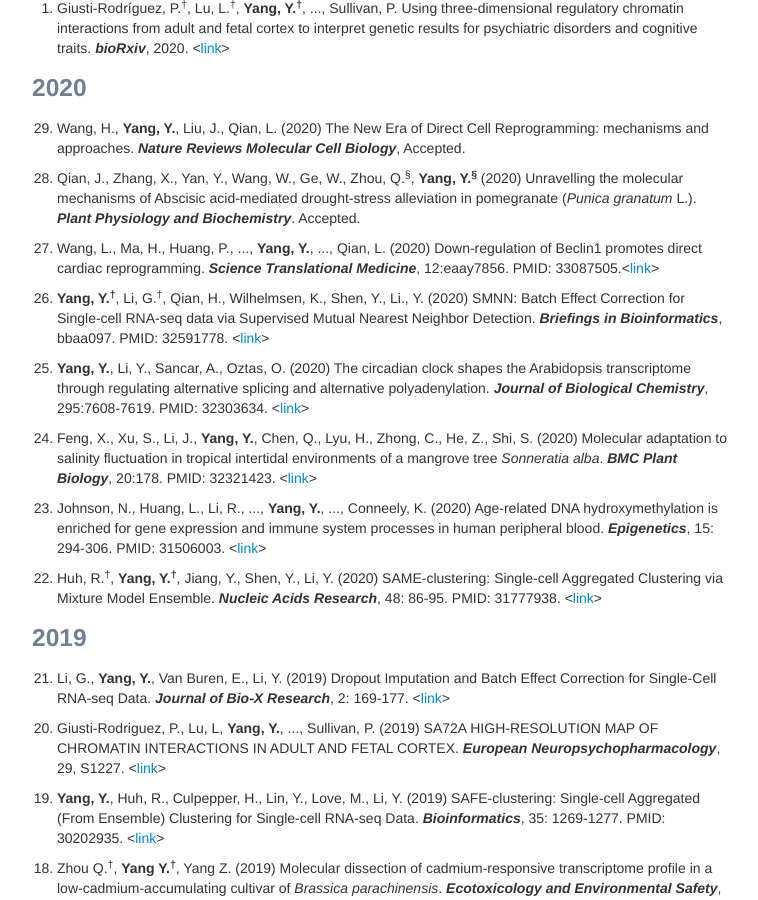
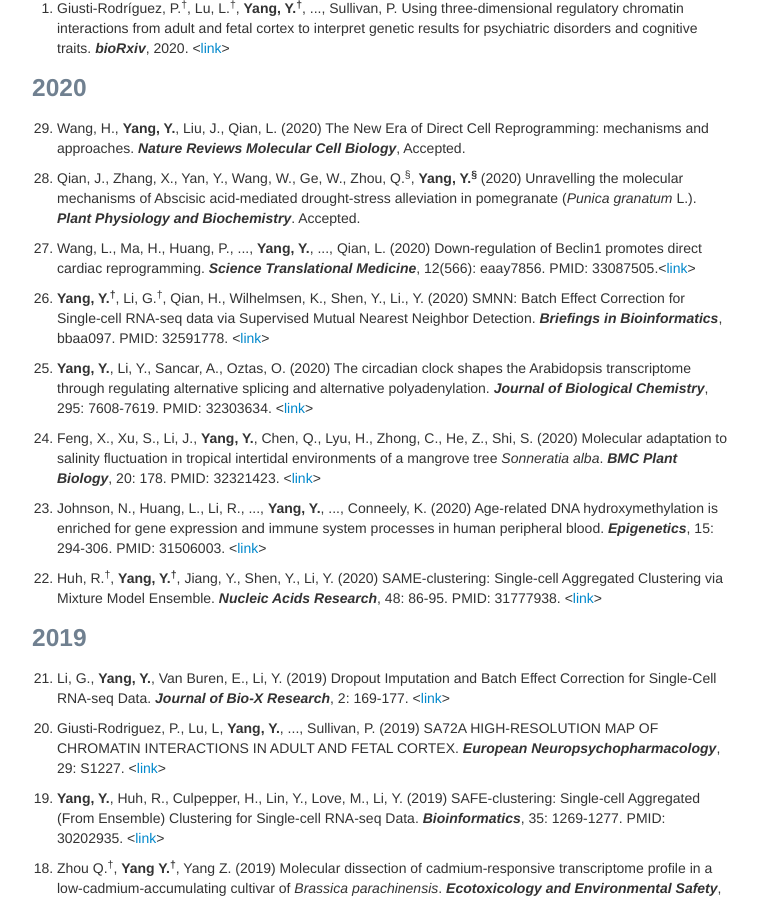
Before and after one commit to yycunc/yycunc.github.io, a Jekyll site: the page built from pages/pubs.md, in a window 1280 px wide and 900 px high, scrolled down 446 px. Shown: the whole window, without its empty margins (258-1016 px from the left). Built offline with Jekyll 4.4.1, drawn with Linux system fonts in a browser that asks for light colours.

Commit message:
Update pubs.md

```diff
--- a/pages/pubs.md
+++ b/pages/pubs.md
@@ -27,13 +27,13 @@ title: Yuchen Yang's publications
 
 <ol start="28"> <li>Qian, J., Zhang, X., Yan, Y., Wang, W., Ge, W., Zhou, Q.<sup>&sect;</sup>, <b>Yang, Y.<sup>&sect;</sup></b> (2020) Unravelling the molecular mechanisms of Abscisic acid-mediated drought-stress alleviation in pomegranate (<i>Punica granatum</i> L.). <i><b>Plant Physiology and Biochemistry</b></i>. Accepted.</li></ol>
 
-<ol start="27"> <li>Wang, L., Ma, H., Huang, P., ..., <b>Yang, Y.</b>, ..., Qian, L. (2020) Down-regulation of Beclin1 promotes direct cardiac reprogramming. <i><b>Science Translational Medicine</b></i>, 12:eaay7856. PMID: 33087505.<<a href="https://stm.sciencemag.org/content/12/566/eaay7856/tab-pdf">link</a>></li></ol>
+<ol start="27"> <li>Wang, L., Ma, H., Huang, P., ..., <b>Yang, Y.</b>, ..., Qian, L. (2020) Down-regulation of Beclin1 promotes direct cardiac reprogramming. <i><b>Science Translational Medicine</b></i>, 12(566): eaay7856. PMID: 33087505.<<a href="https://stm.sciencemag.org/content/12/566/eaay7856/tab-pdf">link</a>></li></ol>
 
 <ol start="26"> <li><b>Yang, Y.<sup>&dagger;</sup></b>, Li, G.<sup>&dagger;</sup>, Qian, H., Wilhelmsen, K., Shen, Y., Li., Y. (2020) SMNN: Batch Effect Correction for Single-cell RNA-seq data via Supervised Mutual Nearest Neighbor Detection. <i><b>Briefings in Bioinformatics</b></i>, bbaa097. PMID: 32591778. <<a href="https://academic.oup.com/bib/article-abstract/doi/10.1093/bib/bbaa097/5855265?redirectedFrom=fulltext">link</a>></li></ol>
 
-<ol start="25"> <li><b>Yang, Y.</b>, Li, Y., Sancar, A., Oztas, O. (2020) The circadian clock shapes the Arabidopsis transcriptome through regulating alternative splicing and alternative polyadenylation. <i><b>Journal of Biological Chemistry</b></i>, 295:7608-7619. PMID: 32303634. <<a href="https://www-jbc-org.libproxy.lib.unc.edu/content/295/22/7608">link</a>></li></ol>
+<ol start="25"> <li><b>Yang, Y.</b>, Li, Y., Sancar, A., Oztas, O. (2020) The circadian clock shapes the Arabidopsis transcriptome through regulating alternative splicing and alternative polyadenylation. <i><b>Journal of Biological Chemistry</b></i>, 295: 7608-7619. PMID: 32303634. <<a href="https://www-jbc-org.libproxy.lib.unc.edu/content/295/22/7608">link</a>></li></ol>
 
-<ol start="24"> <li>Feng, X., Xu, S., Li, J., <b>Yang, Y.</b>, Chen, Q., Lyu, H., Zhong, C., He, Z., Shi, S. (2020) Molecular adaptation to salinity fluctuation in tropical intertidal environments of a mangrove tree <i>Sonneratia alba</i>. <i><b>BMC Plant Biology</b></i>, 20:178. PMID: 32321423. <<a href="https://bmcplantbiol.biomedcentral.com/articles/10.1186/s12870-020-02395-3">link</a>></li></ol>
+<ol start="24"> <li>Feng, X., Xu, S., Li, J., <b>Yang, Y.</b>, Chen, Q., Lyu, H., Zhong, C., He, Z., Shi, S. (2020) Molecular adaptation to salinity fluctuation in tropical intertidal environments of a mangrove tree <i>Sonneratia alba</i>. <i><b>BMC Plant Biology</b></i>, 20: 178. PMID: 32321423. <<a href="https://bmcplantbiol.biomedcentral.com/articles/10.1186/s12870-020-02395-3">link</a>></li></ol>
 
 <ol start="23"> <li>Johnson, N., Huang, L., Li, R., ..., <b>Yang, Y.</b>, ..., Conneely, K. (2020) Age-related DNA hydroxymethylation is enriched for gene expression and immune system processes in human peripheral blood. <i><b>Epigenetics</b></i>, 15: 294-306. PMID: 31506003. <<a href="https://www.tandfonline.com/doi/abs/10.1080/15592294.2019.1666651">link</a>></li></ol>
 
@@ -44,7 +44,7 @@ title: Yuchen Yang's publications
 
 <ol start="21"> <li>Li, G., <b>Yang, Y.</b>, Van Buren, E., Li, Y. (2019) Dropout Imputation and Batch Effect Correction for Single-Cell RNA-seq Data. <i><b>Journal of Bio-X Research</b></i>, 2: 169-177. <<a href="https://journals.lww.com/jbioxresearch/Fulltext/2019/12000/Dropout_imputation_and_batch_effect_correction_for.4.aspx">link</a>></li></ol>
 
-<ol start="20"> <li>Giusti-Rodriguez, P., Lu, L, <b>Yang, Y.</b>, ..., Sullivan, P. (2019) SA72A HIGH-RESOLUTION MAP OF CHROMATIN INTERACTIONS IN ADULT AND FETAL CORTEX. <i><b>European Neuropsychopharmacology</b></i>, 29, S1227. <<a href="https://www.sciencedirect.com/science/article/abs/pii/S0924977X18305984?via%3Dihub">link</a>></li></ol>
+<ol start="20"> <li>Giusti-Rodriguez, P., Lu, L, <b>Yang, Y.</b>, ..., Sullivan, P. (2019) SA72A HIGH-RESOLUTION MAP OF CHROMATIN INTERACTIONS IN ADULT AND FETAL CORTEX. <i><b>European Neuropsychopharmacology</b></i>, 29: S1227. <<a href="https://www.sciencedirect.com/science/article/abs/pii/S0924977X18305984?via%3Dihub">link</a>></li></ol>
 
 <ol start="19"> <li><b>Yang, Y.</b>, Huh, R., Culpepper, H., Lin, Y., Love, M., Li, Y. (2019) SAFE-clustering: Single-cell Aggregated (From Ensemble) Clustering for Single-cell RNA-seq Data. <i><b>Bioinformatics</b></i>, 35: 1269-1277. PMID: 30202935. <<a href="https://academic.oup.com/bioinformatics/article-abstract/35/8/1269/5092931">link</a>></li></ol>
 
```
